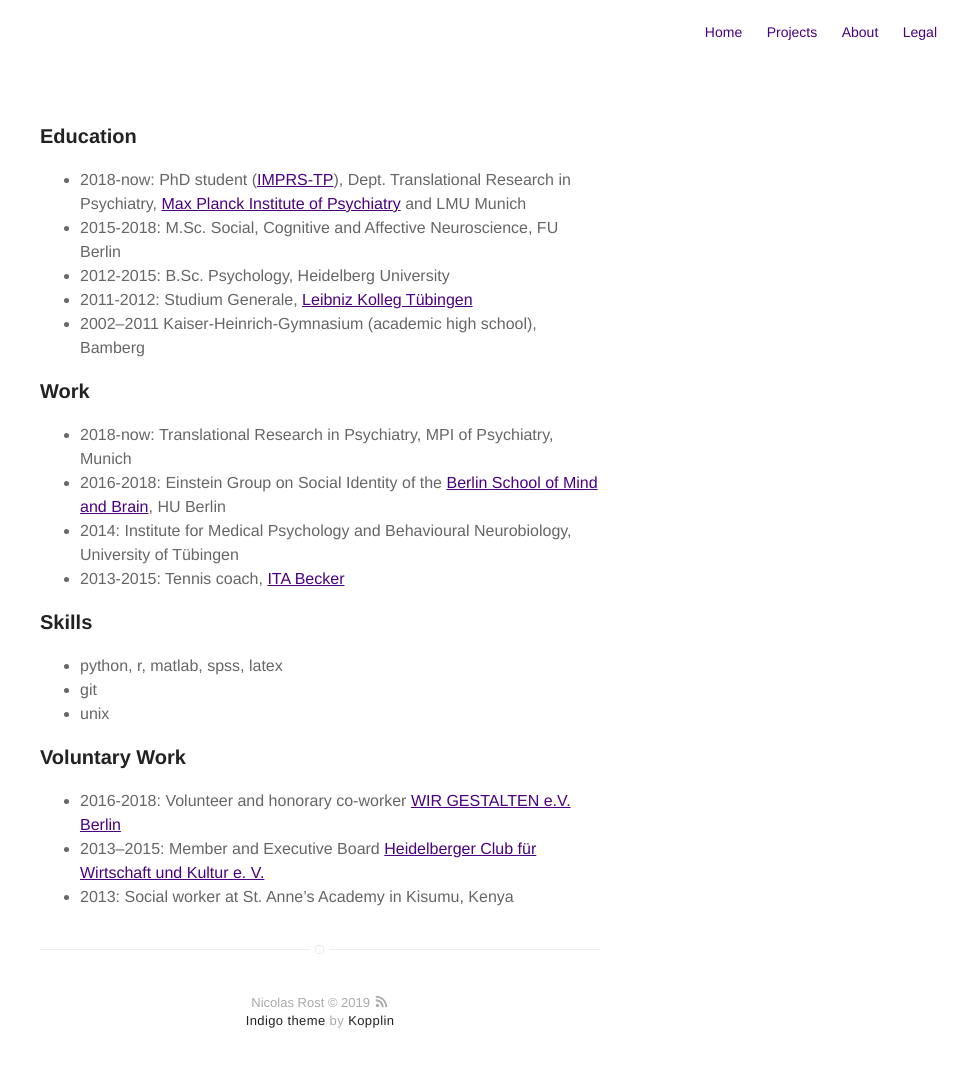
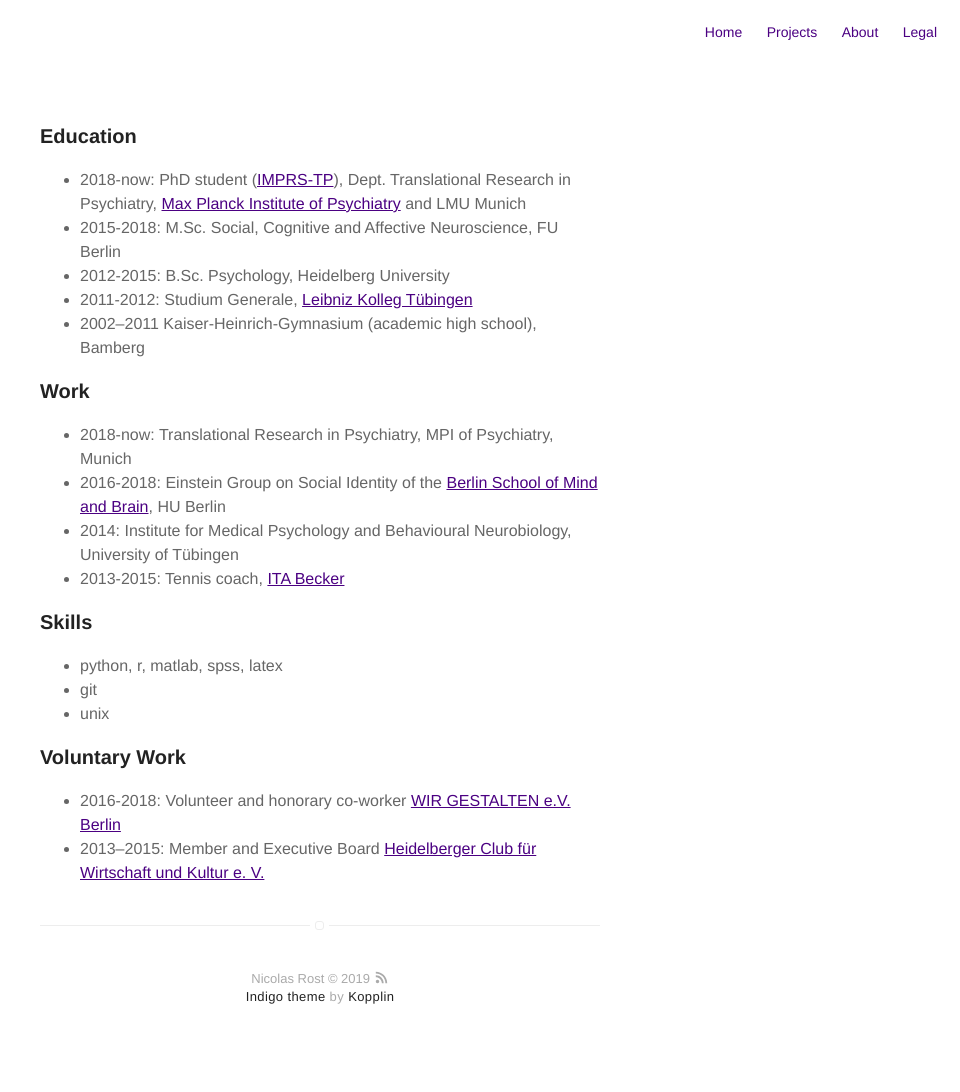
Before and after one commit to nicorost/nicorost.github.io, a Jekyll site: the page built from resume.md, in a window 1280 px wide. Shown: the whole page, without its empty margins (320-1280 px from the left). Built offline with Jekyll 4.4.1, drawn with Linux system fonts in a browser that asks for light colours; after the commit the page ends 1068 px from its top, so only the background shows below that.

Commit message:
minor change in resume

```diff
--- a/resume.md
+++ b/resume.md
@@ -26,4 +26,3 @@ layout: page
 ### Voluntary Work
 * 2016-2018: Volunteer and honorary co-worker [WIR GESTALTEN e.V. Berlin](https://www.wirgestaltenev.de/)
 * 2013–2015: Member and Executive Board [Heidelberger Club für Wirtschaft und Kultur e. V.](https://heidelberger-symposium.de/)
-* 2013:      Social worker at St. Anne’s Academy in Kisumu, Kenya
```
